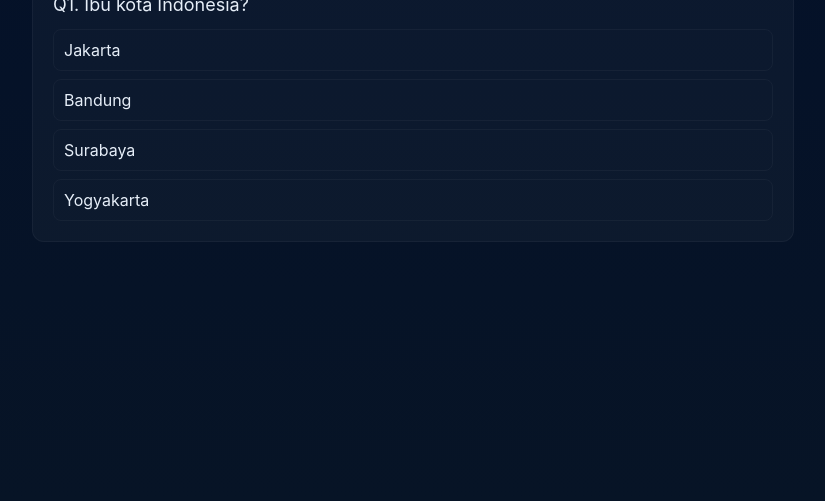
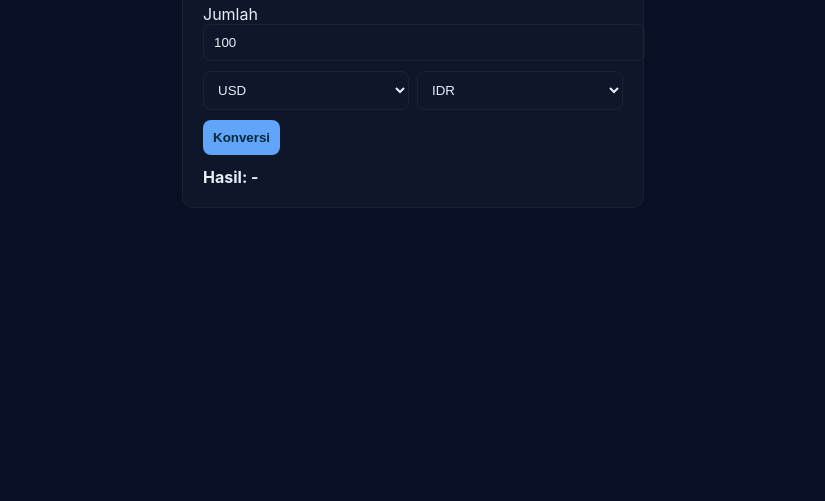
Before and after one commit to eula-ice/Tugas_test, a plain HTML site: page index.html in a window 1280 px wide. Shown: the part 339-840 px from the top of the page, without its empty margins (227-1052 px from the left). After the commit the page ends 800 px from the top, so only its background shows below. Drawn offline with Linux system fonts and the light colour scheme.

Commit message:
Tugas
To Do List, Quiz, Converter Mata Uang

```diff
--- a/index.html
+++ b/index.html
@@ -2,74 +2,57 @@
 <html lang="id">
 <head>
 <meta charset="utf-8"/><meta name="viewport" content="width=device-width,initial-scale=1"/>
-<title>Kuis Pengetahuan Umum</title>
+<title>Konverter Mata Uang</title>
 <style>
-  :root{--bg:#071029;--card:#0b1220;--accent:#60a5fa;--muted:#9aa7bf}
-  body{margin:0;font-family:Inter,Arial;background:linear-gradient(180deg,#03102a,#071426);color:#e6eef8;display:flex;align-items:center;justify-content:center;min-height:100vh;padding:20px}
-  .card{width:100%;max-width:720px;background:rgba(255,255,255,0.03);padding:20px;border-radius:12px;border:1px solid rgba(255,255,255,0.04)}
-  h1{margin:0 0 10px}
-  .question{font-size:18px;margin:14px 0}
-  .options{display:grid;gap:8px}
-  .option{padding:10px;border-radius:8px;border:1px solid rgba(255,255,255,0.04);background:transparent;cursor:pointer}
-  .option.selected{outline:2px solid var(--accent);background:rgba(96,165,250,0.08)}
-  .controls{display:flex;justify-content:space-between;margin-top:12px}
-  .score{font-weight:700}
+  body{font-family:Inter,Arial;background:#071024;color:#e6eef8;display:flex;align-items:center;justify-content:center;height:100vh;margin:0}
+  .card{background:rgba(255,255,255,0.03);padding:20px;border-radius:12px;border:1px solid rgba(255,255,255,0.04);width:100%;max-width:420px}
+  input,select{width:100%;padding:10px;border-radius:8px;border:1px solid rgba(255,255,255,0.05);background:transparent;color:inherit;margin-bottom:10px}
+  .result{margin-top:12px;font-weight:700}
+  .row{display:flex;gap:8px}
+  .row > *{flex:1}
+  button{padding:10px;border-radius:8px;border:0;background:#60a5fa;color:#04283a;font-weight:700;cursor:pointer}
 </style>
 </head>
 <body>
   <div class="card">
-    <h1>Kuis Pengetahuan Umum</h1>
-    <div id="container"></div>
+    <h2>Konverter Mata Uang</h2>
+    <label>Jumlah</label>
+    <input type="number" id="amount" value="100"/>
+    <div class="row">
+      <select id="from">
+        <option value="USD">USD</option>
+        <option value="IDR">IDR</option>
+        <option value="EUR">EUR</option>
+        <option value="JPY">JPY</option>
+      </select>
+      <select id="to">
+        <option value="IDR">IDR</option>
+        <option value="USD">USD</option>
+        <option value="EUR">EUR</option>
+        <option value="JPY">JPY</option>
+      </select>
+    </div>
+    <button id="convert">Konversi</button>
+    <div class="result" id="out">Hasil: -</div>
   </div>
 
 <script>
 (() => {
-  // Pertanyaan: minimal 5
-  const questions = [
-    {q:"Ibu kota Indonesia?", options:["Jakarta","Bandung","Surabaya","Yogyakarta"], a:0},
-    {q:"Planet terdekat ke Matahari?", options:["Venus","Merkurius","Bumi","Mars"], a:1},
-    {q:"Satuan panjang SI adalah?", options:["Meter","Liter","Gram","Watt"], a:0},
-    {q:"Bahasa pemrograman web di sisi klien?", options:["Python","JavaScript","C#","Java"], a:1},
-    {q:"Hewan mamalia dari pilihan?", options:["Ayam","Ikan","Sapi","Katak"], a:2}
-  ];
-
-  let idx=0;
-  let score=0;
-  const container = document.getElementById('container');
-
-  function render(){
-    container.innerHTML = '';
-    if(idx >= questions.length){
-      const el = document.createElement('div');
-      el.innerHTML = `<p class="score">Skor akhir: ${score} / ${questions.length}</p>
-      <p><button id="restart">Ulangi Kuis</button></p>`;
-      container.appendChild(el);
-      document.getElementById('restart').addEventListener('click', ()=>{ idx=0; score=0; render(); });
-      return;
-    }
-    const cur = questions[idx];
-    const qEl = document.createElement('div');
-    qEl.innerHTML = `<div class="question">Q${idx+1}. ${cur.q}</div>`;
-    const opts = document.createElement('div'); opts.className='options';
-    cur.options.forEach((op,i)=>{
-      const b = document.createElement('div'); b.className='option'; b.textContent = op;
-      b.addEventListener('click', ()=>{
-        // check answer
-        if(i===cur.a){ score++; b.style.borderColor='lime'; b.style.background='rgba(0,255,0,0.08)'; }
-        else { b.style.borderColor='tomato'; b.style.background='rgba(255,99,71,0.06)'; }
-        // disable all options
-        opts.querySelectorAll('.option').forEach(o=>o.style.pointerEvents='none');
-        // show next button
-        setTimeout(()=>{ idx++; render(); }, 900);
-      });
-      opts.appendChild(b);
-    });
-    qEl.appendChild(opts);
-    container.appendChild(qEl);
-    container.appendChild(document.createElement('div'));
-  }
-
-  render();
+  // hardcoded rates relative to 1 USD
+  const ratesUSD = { USD:1, IDR:15500, EUR:0.92, JPY:150 };
+  const amountEl = document.getElementById('amount');
+  const fromEl = document.getElementById('from');
+  const toEl = document.getElementById('to');
+  const out = document.getElementById('out');
+  document.getElementById('convert').addEventListener('click', ()=>{
+    const a = parseFloat(amountEl.value) || 0;
+    const from = fromEl.value;
+    const to = toEl.value;
+    // convert: amount -> USD -> target
+    const amountInUSD = a / ratesUSD[from];
+    const result = amountInUSD * ratesUSD[to];
+    out.textContent = `Hasil: ${result.toLocaleString(undefined, {minimumFractionDigits:2, maximumFractionDigits:2})} ${to}`;
+  });
 })();
 </script>
 </body>
```
